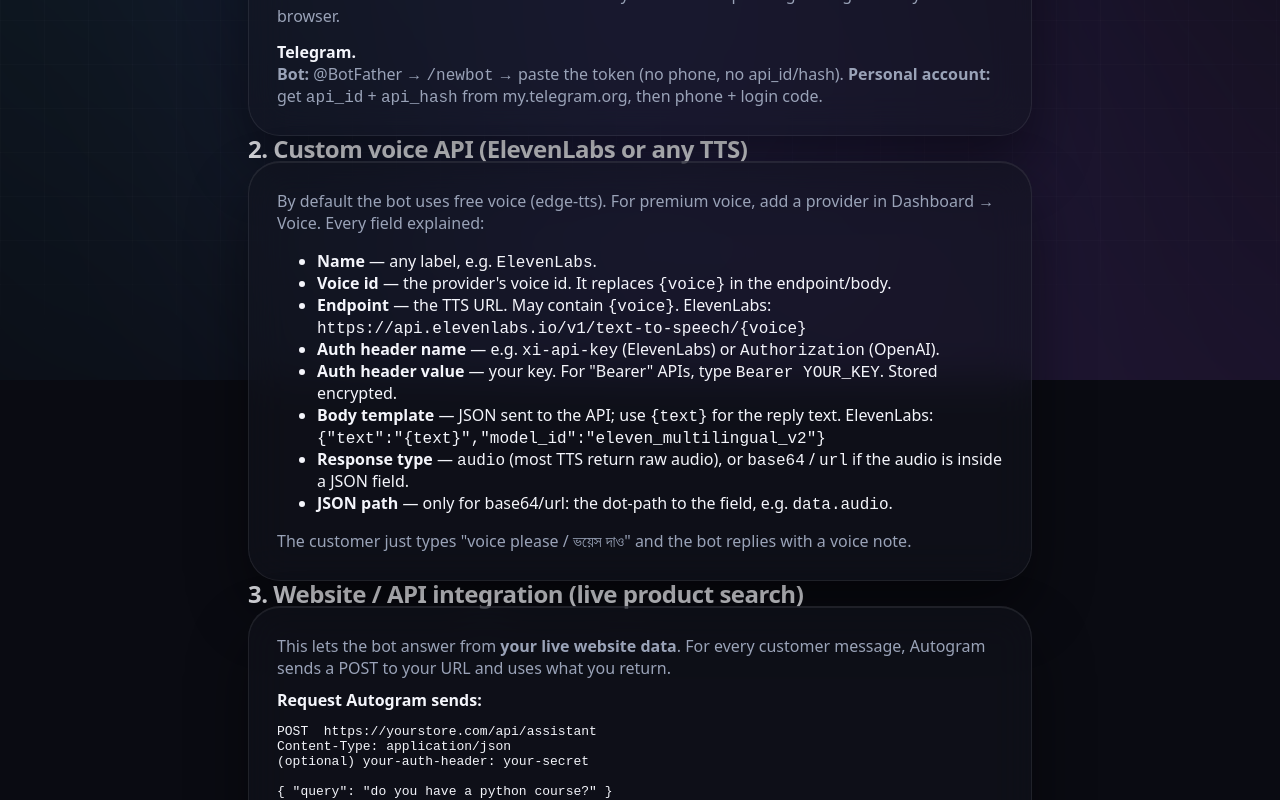
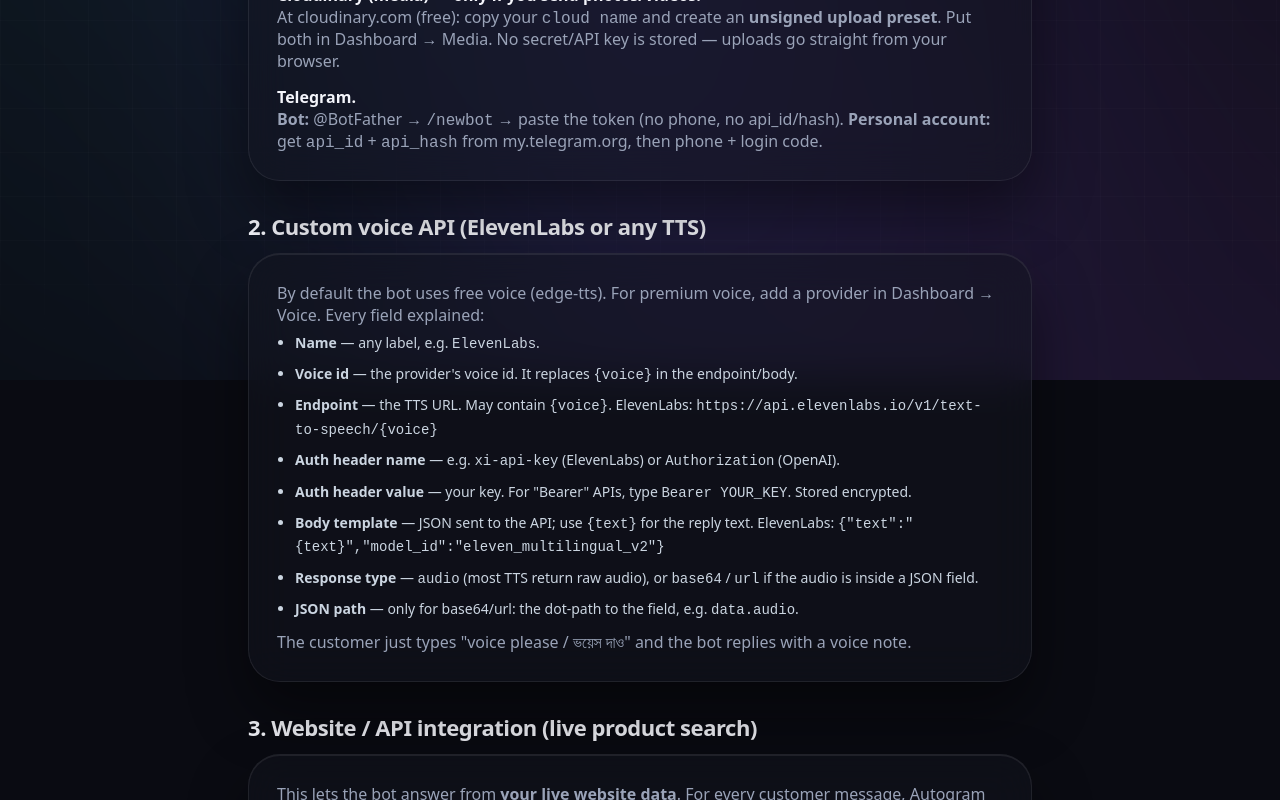
Before and after one commit to contentmanagement79-beep/Telegram-Automation, a Next.js app: page /docs in a window 1280 px wide. Shown: the part 420-1220 px from the top of the page. Built offline with nearby package versions, Linux system fonts and the light colour scheme; no server answers; a web font is replaced by a local one.

Commit message:
Update theme.css

```diff
--- a/src/app/theme.css
+++ b/src/app/theme.css
@@ -428,3 +428,14 @@ img { max-width: 100%; display: block; }
   *, *::before, *::after { animation-duration: .001ms !important; animation-iteration-count: 1 !important; transition-duration: .001ms !important; }
   .reveal { opacity: 1; transform: none; }
 }
+
+/* ── Docs page ── */
+.doc-h { font-size: 22px; margin: 34px 0 14px; }
+.doc-list { margin: 6px 0 0; padding-left: 18px; display: grid; gap: 8px; }
+.doc-list li { font-size: 14px; line-height: 1.6; color: var(--text-soft, #cbd5e1); }
+.doc-code {
+  margin: 8px 0 0; padding: 14px; overflow-x: auto;
+  background: var(--white-05); border: 1px solid var(--line);
+  border-radius: 10px; font-size: 12.5px; line-height: 1.55;
+  font-family: ui-monospace, "SF Mono", Menlo, monospace; white-space: pre;
+}
```
